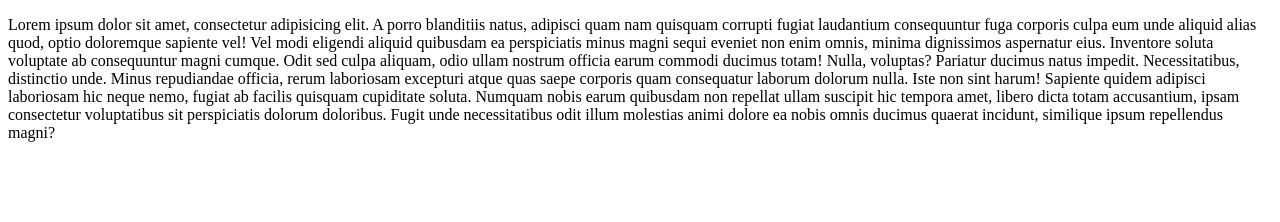
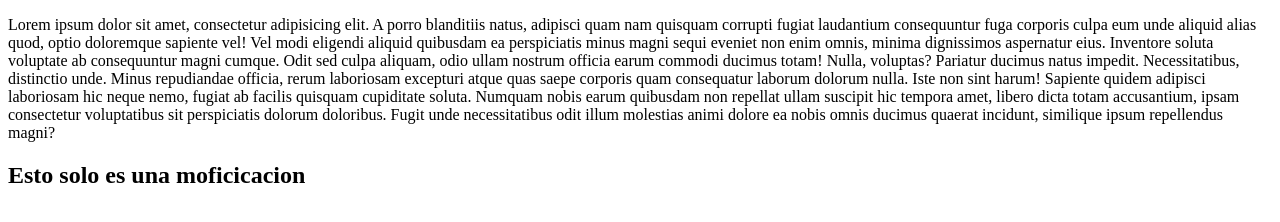
Before and after one commit to Marco126350/curso, a plain HTML site: page carpeta-prueba/index.html in a window 1280 px wide. Drawn offline with Linux system fonts and the light colour scheme.

Commit message:
agegue h2

```diff
--- a/carpeta-prueba/index.html
+++ b/carpeta-prueba/index.html
@@ -8,5 +8,6 @@
 </head>
 <body>
     <p>Lorem ipsum dolor sit amet, consectetur adipisicing elit. A porro blanditiis natus, adipisci quam nam quisquam corrupti fugiat laudantium consequuntur fuga corporis culpa eum unde aliquid alias quod, optio doloremque sapiente vel! Vel modi eligendi aliquid quibusdam ea perspiciatis minus magni sequi eveniet non enim omnis, minima dignissimos aspernatur eius. Inventore soluta voluptate ab consequuntur magni cumque. Odit sed culpa aliquam, odio ullam nostrum officia earum commodi ducimus totam! Nulla, voluptas? Pariatur ducimus natus impedit. Necessitatibus, distinctio unde. Minus repudiandae officia, rerum laboriosam excepturi atque quas saepe corporis quam consequatur laborum dolorum nulla. Iste non sint harum! Sapiente quidem adipisci laboriosam hic neque nemo, fugiat ab facilis quisquam cupiditate soluta. Numquam nobis earum quibusdam non repellat ullam suscipit hic tempora amet, libero dicta totam accusantium, ipsam consectetur voluptatibus sit perspiciatis dolorum doloribus. Fugit unde necessitatibus odit illum molestias animi dolore ea nobis omnis ducimus quaerat incidunt, similique ipsum repellendus magni?</p>
+    <h2>Esto solo es una moficicacion</h2>
 </body>
 </html>
```
